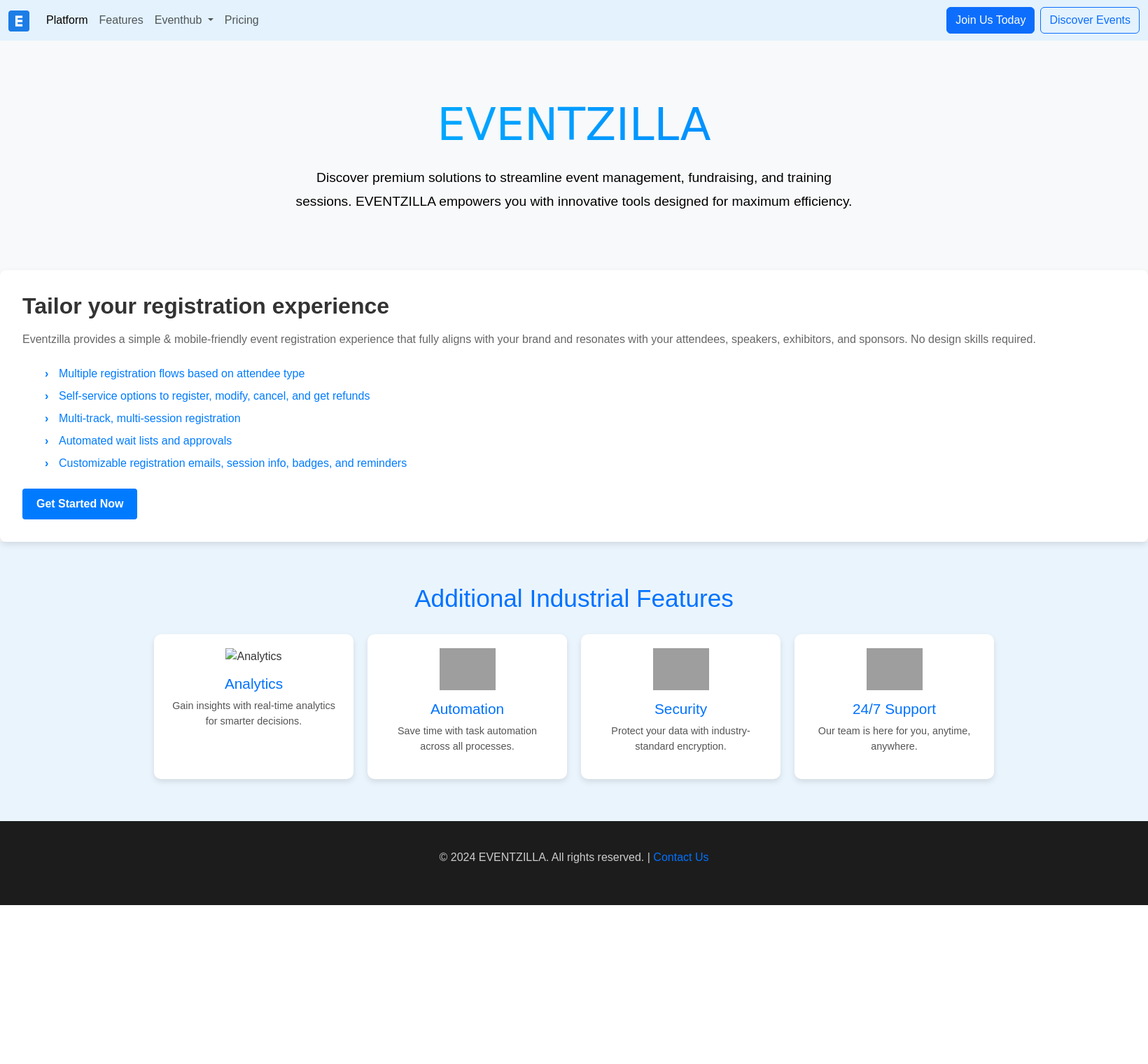
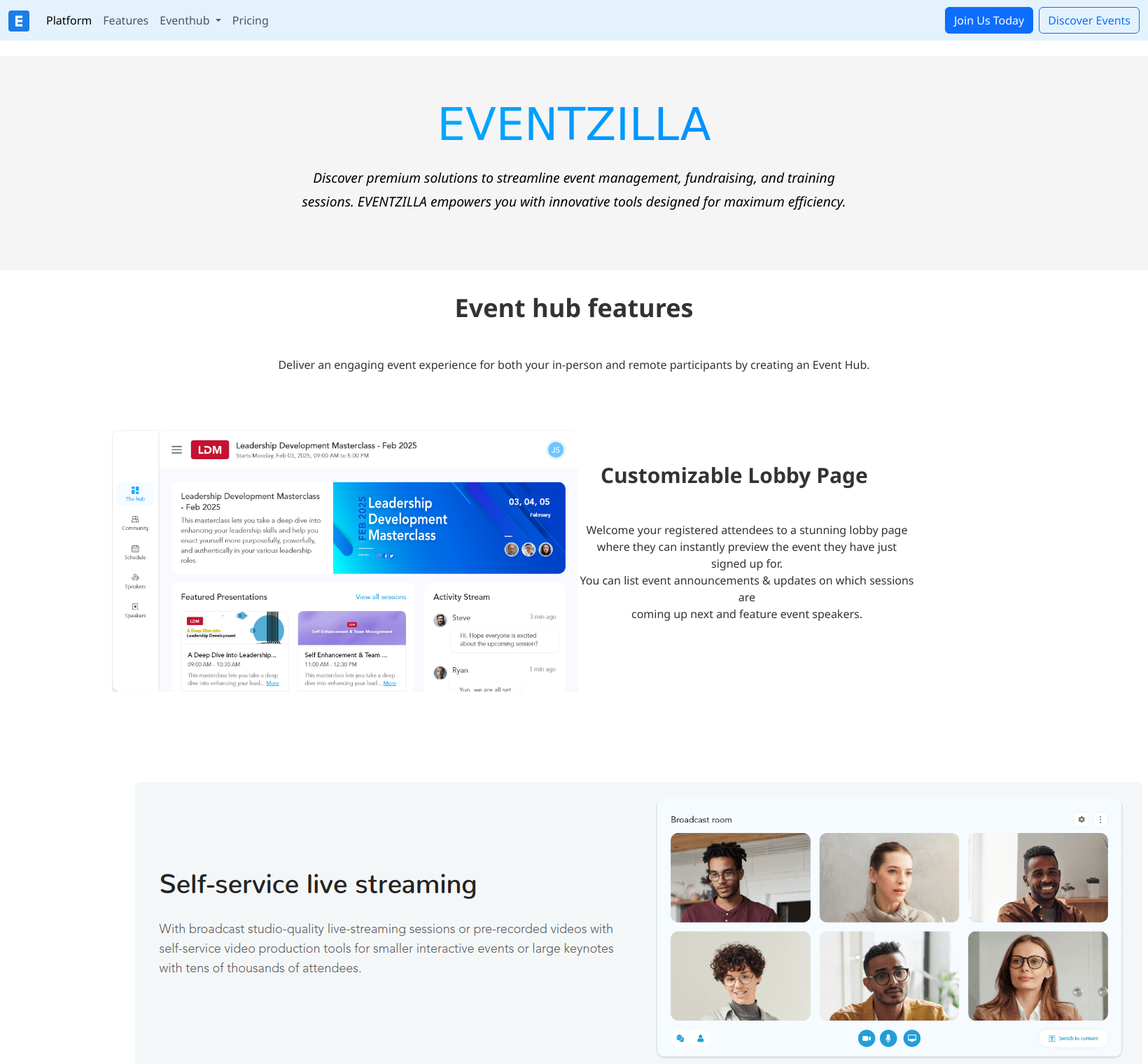
Before and after one commit to Nelly-Makena/Eventia-, a Django app: page /features/ in a window 1640 px wide. Shown: the top 1520 px of the page at 70% size. Before the commit the page ends 1293 px from the top, so only its background shows below. Run offline with Django 5.2, Linux system fonts and the light colour scheme; grey boxes are pictures that could not be loaded.

Commit message:
final-features-page

```diff
--- a/Eventia/Events/templates/base.html
+++ b/Eventia/Events/templates/base.html
@@ -52,8 +52,8 @@
               Eventhub
             </a>
             <ul class="dropdown-menu">
-              <li><a class="dropdown-item" href="#">Live Events</a></li>
-              <li><a class="dropdown-item" href="#">Online Events</a></li>
+              <li><a class="dropdown-item" href="#"> Discover Events</a></li>
+              <li><a class="dropdown-item" href="#">List Events</a></li>
             </ul>
           </li>
           <li class="nav-item">
--- a/Eventia/Events/templates/features.html
+++ b/Eventia/Events/templates/features.html
@@ -4,11 +4,11 @@
 
 <style>
     body {
-        font-family: 'Montserrat', sans-serif;
         margin: 0;
         padding-top: 80px; /* Navbar height adjustment */
-        background-color: #f8f9fa; /* Soft off-white background */
+        background-color: #fff; /* Soft off-white background */
         color: #333;
+        font-family: 'Segoe UI', Tahoma, Geneva, Verdana, sans-serif;
     }
 
     /* Brand Name Styling */
@@ -29,6 +29,7 @@
         padding: 60px 5%;
         text-align: center;
         margin-bottom:1 rem;
+        background-color: rgb(245, 245, 245);
     }
 
     .top-highlight p {
@@ -37,6 +38,10 @@
         margin: 20px auto;
         max-width: 800px;
         color:black; /* Softer text color */
+        font-style:italic;
+
+
+
     }
 
 
@@ -108,30 +113,7 @@
     .footer-section a:hover {
         text-decoration: underline;
     }
-     .section-container {
-            max-width: 100%;
-            padding: 2rem;
-            background-color: #ffffff;
-            border-radius: 8px;
-            box-shadow: 0 4px 10px rgba(0, 0, 0, 0.1);
-            position: relative;
-            overflow: hidden;
-        }
 
-        /* Heading and description */
-        .section-container h2 {
-            font-size: 2rem;
-            font-weight: 700;
-            color: #333;
-            margin-bottom: 1rem;
-        }
-
-        .section-container p {
-            font-size: 1rem;
-            color: #666;
-            margin-bottom: 1.5rem;
-            line-height: 1.6;
-        }
 
         /* Bullet list styling */
         .feature-list {
@@ -224,6 +206,68 @@
             line-height: 1.6;
             margin-bottom: 1rem;
         }
+    .event-fea h1{
+        font-size: 36px;
+        text-align: center;
+        margin-top: 2rem;
+        font-weight: 600;
+        }
+    .event-fea p{
+        font-size: 16px;
+        text-align: center;
+        margin-bottom: 5rem;
+        margin-top:3rem;
+    }
+
+   .event-fea .side {
+    display: flex;
+    flex-direction: row;
+    justify-content: space-between;
+    width: 70%;
+    margin: 5rem 5rem 5rem 10rem; /* 10rem left margin */
+
+}
+    .words h2{
+        font-size: 30px;
+        margin-left: 2rem;
+        font-weight: 600;}
+    .words {
+            margin-top:3rem;
+    }
+    .insert{
+         margin: 8rem 12rem 8rem 12rem;
+    }
+    .attendee{
+        display:flex;
+        flex-direction:row;
+        margin: 8rem 25rem 8rem 25rem;
+
+    }
+
+
+    .attendee h2 {
+        font-size: 35px;
+        margin-top: 4rem;
+        margin-bottom: 3rem;
+        font-weight: 600;
+}
+   .engauge {
+    display: flex;
+    flex-direction: row;
+    background-color: rgb(245, 245, 245);
+    padding: 3rem 6rem 3rem 4rem;
+}
+    .en-words{
+    margin-left: 15rem;
+    margin-right:2rem;
+}
+    .en-words h1{
+    margin-bottom:2rem;
+     font-size: 35px;
+     font-weight: 600;
+
+    }
+
 
 
 
@@ -237,21 +281,41 @@
     <h1 class="brand-name">EVENTZILLA</h1>
     <p>Discover premium solutions to streamline event management, fundraising, and training sessions. EVENTZILLA empowers you with innovative tools designed for maximum efficiency.</p>
 </div>
-
-
-<div class="section-container">
-    <h2>Tailor your registration experience</h2>
-    <p>Eventzilla provides a simple & mobile-friendly event registration experience that fully aligns with your brand and resonates with your attendees, speakers, exhibitors, and sponsors. No design skills required.</p>
-    <ul class="feature-list">
-        <li>Multiple registration flows based on attendee type</li>
-        <li>Self-service options to register, modify, cancel, and get refunds</li>
-        <li>Multi-track, multi-session registration</li>
-        <li>Automated wait lists and approvals</li>
-        <li>Customizable registration emails, session info, badges, and reminders</li>
-    </ul>
-    <a href="{% url 'subscription' %}" class="cta-button">Get Started Now</a>
+<div class="event-fea">
+    <h1>Event hub features</h1>
+    <p>Deliver an engaging event experience for both your in-person and remote participants by creating an Event Hub.</p>
+    <div class="side">
+        <div class="pic">
+         <img src=" {% static 'img/fea-pik.png' %}">
+        </div>
+        <div class="words">
+            <h2>Customizable Lobby Page</h2>
+            <p>Welcome your registered attendees to a stunning lobby page<br> where they can instantly preview the event they have just signed up for.<br>You can list event announcements & updates on which sessions are<br> coming up next and feature event speakers.</p>
+        </div>
+    </div>
+</div>
+<div class="insert">
+    <img src=" {% static 'img/insert.png' %}">
+</div>
+<div class="attendee">
+    <div class="phone">
+        <img src=" {% static 'img/phone.png' %}">
+    </div>
+    <div class="details">
+        <h2>1:1 Attendee Networking</h2>
+        <p>Creating connections and boosting engagement at events is easy with direct messaging. With Eventzilla, your attendees can message their peers before, during, and after the event to make sure they stay connected.</p>
+    </div>
 </div>
 
+<div class="engauge">
+   <div class="en-words">
+       <h1>Advanced engagement analytics</h1>
+       <p>Find out how well your attendees are engaged with our<br>built-in analytics tools to track the number of clicks, <br>session views, and much more.</p>
+   </div>
+    <div class="cards">
+            <img src=" {% static 'img/cards.png' %}">
+    </div>
+</div>
 
 <!-- Features Grid Section -->
 <div class="features-grid">
```
Also changed, not shown: Eventia/Events/static/img/cards.png (added), Eventia/Events/static/img/fea-pik.png (added), Eventia/Events/static/img/insert.png (added), Eventia/Events/static/img/phone.png (added).
